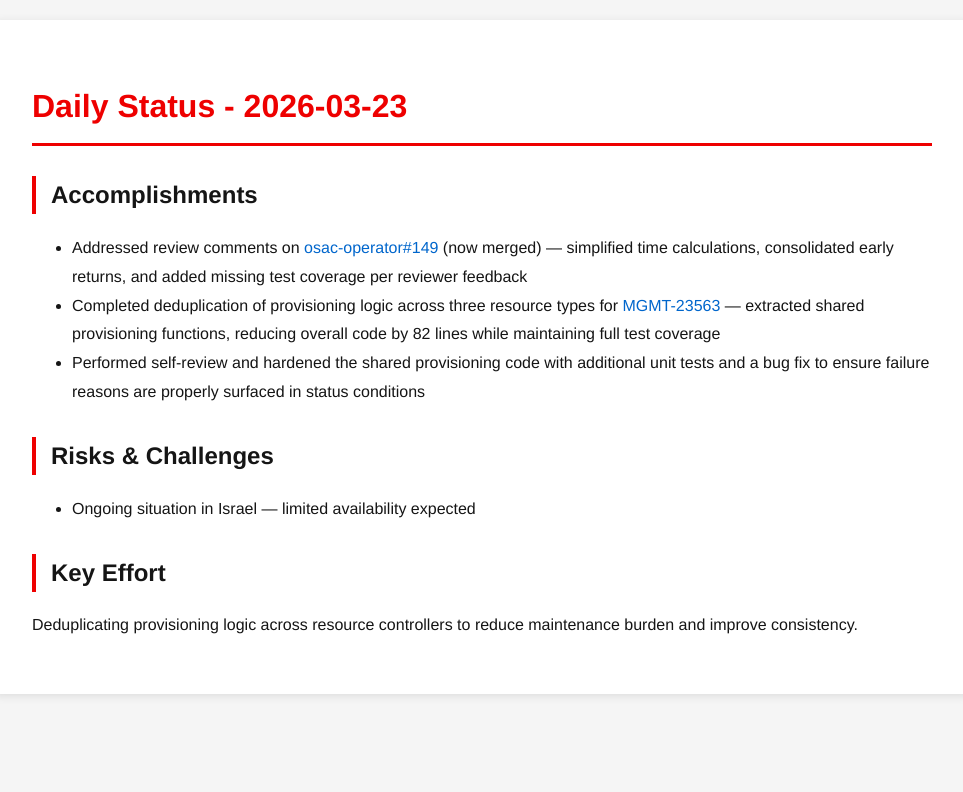
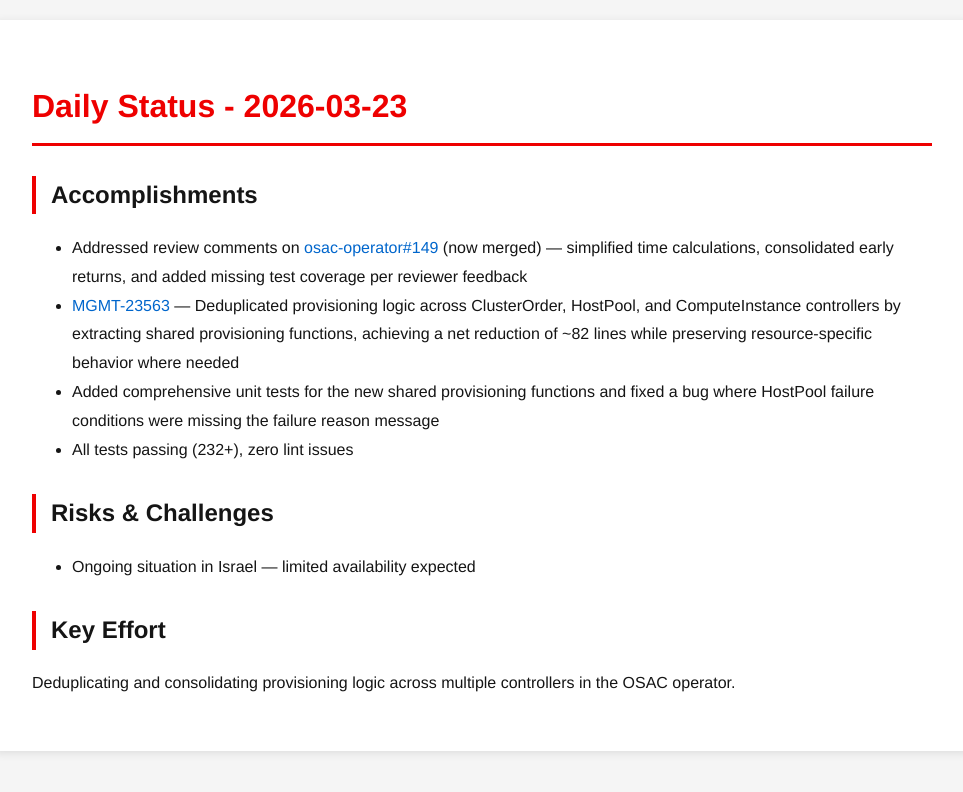
Before and after one commit to tzvatot/daily-status, a Jekyll site: the page built from 2026-03-23.md, in a window 1280 px wide. Shown: the top 792 px of the page, without its empty margins (158-1121 px from the left). Built offline with Jekyll 4.4.1, drawn with Linux system fonts in a browser that asks for light colours.

Commit message:
Daily status update - 2026-03-23

```diff
--- a/2026-03-23.md
+++ b/2026-03-23.md
@@ -8,11 +8,12 @@ date: 2026-03-23
 
 ## Accomplishments
 - Addressed review comments on [osac-operator#149](https://github.com/osac-project/osac-operator/pull/149) (now merged) — simplified time calculations, consolidated early returns, and added missing test coverage per reviewer feedback
-- Completed deduplication of provisioning logic across three resource types for [MGMT-23563](https://issues.redhat.com/browse/MGMT-23563) — extracted shared provisioning functions, reducing overall code by 82 lines while maintaining full test coverage
-- Performed self-review and hardened the shared provisioning code with additional unit tests and a bug fix to ensure failure reasons are properly surfaced in status conditions
+- [MGMT-23563](https://issues.redhat.com/browse/MGMT-23563) — Deduplicated provisioning logic across ClusterOrder, HostPool, and ComputeInstance controllers by extracting shared provisioning functions, achieving a net reduction of ~82 lines while preserving resource-specific behavior where needed
+- Added comprehensive unit tests for the new shared provisioning functions and fixed a bug where HostPool failure conditions were missing the failure reason message
+- All tests passing (232+), zero lint issues
 
 ## Risks & Challenges
 - Ongoing situation in Israel — limited availability expected
 
 ## Key Effort
-Deduplicating provisioning logic across resource controllers to reduce maintenance burden and improve consistency.
+Deduplicating and consolidating provisioning logic across multiple controllers in the OSAC operator.
```
